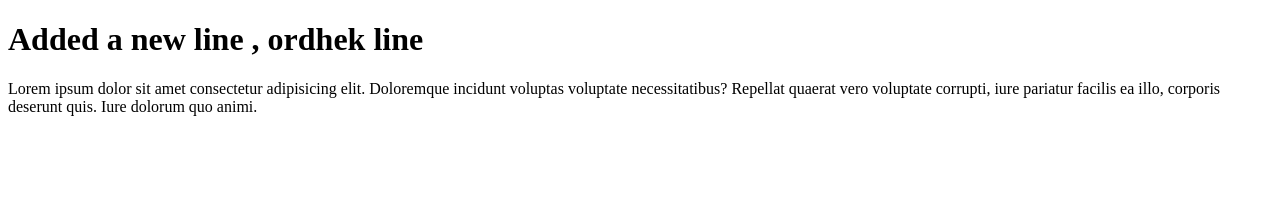
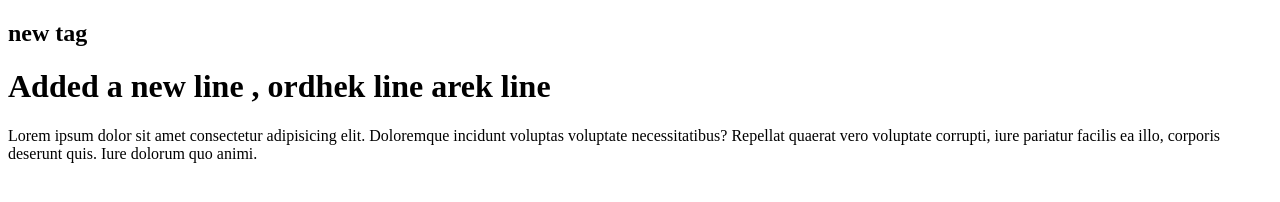
Before and after one commit to srhimel/module-3-git, a plain HTML site: page index.html in a window 1280 px wide. Drawn offline with Linux system fonts and the light colour scheme.

Commit message:
added new tag

```diff
--- a/index.html
+++ b/index.html
@@ -7,7 +7,8 @@
     <title>Document</title>
 </head>
 <body>
-    <h1>Added a new line , ordhek line</h1>
+    <h2>new tag</h2>
+    <h1>Added a new line , ordhek line arek line</h1>
     <p>Lorem ipsum dolor sit amet consectetur adipisicing elit. Doloremque incidunt voluptas voluptate necessitatibus? Repellat quaerat vero voluptate corrupti, iure pariatur facilis ea illo, corporis deserunt quis. Iure dolorum quo animi.</p>
 </body>
 </html>
```
